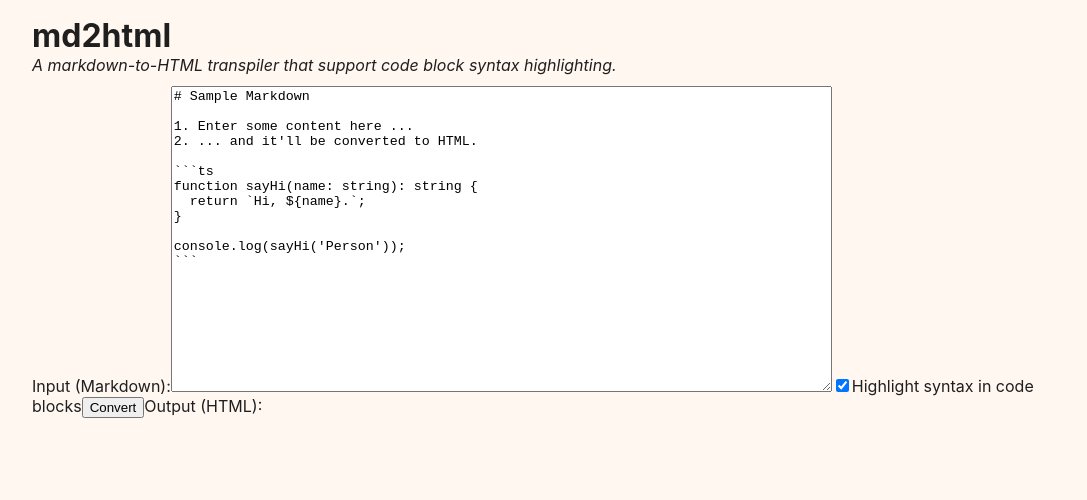
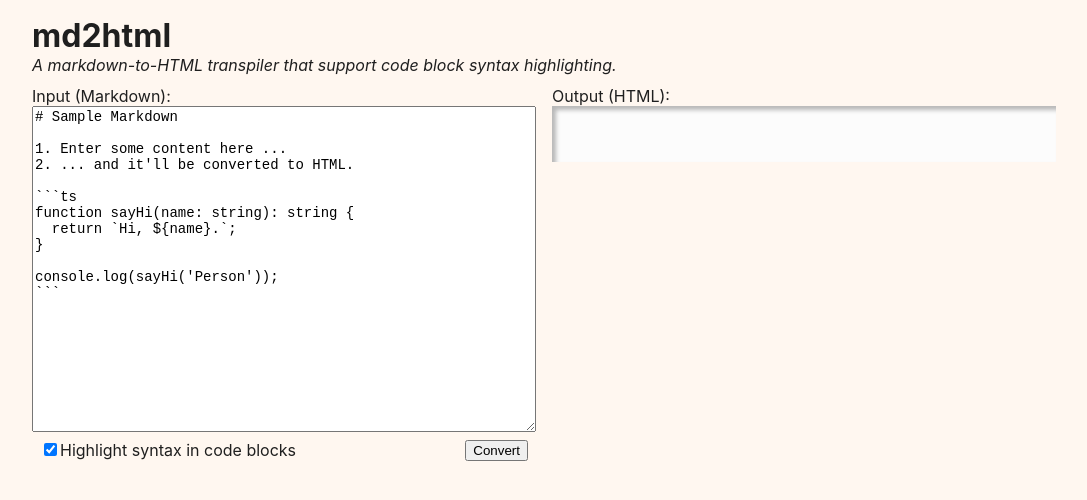
Before and after one commit to dascally/md2html, a React (Create React App) app: page / in a window 1280 px wide. Shown: the top 500 px of the page, without its empty margins (96-1183 px from the left). Built offline with nearby package versions, Linux system fonts and the light colour scheme.

Commit message:
Style MD-to-HTML form component

```diff
--- a/src/MDToHTML.css
+++ b/src/MDToHTML.css
@@ -0,0 +1,48 @@
+.mdToHTML {
+  display: flex;
+  flex-direction: column;
+  flex-flow: row wrap;
+
+  gap: 1rem;
+}
+.mdToHTML__inputContainer {
+  min-width: 40ch;
+  flex: 1;
+}
+.mdToHTML__outputContainer {
+  min-width: 40ch;
+  flex: 1;
+}
+
+.mdToHTML__inputControl > label,
+.mdToHTML__inputControl > textarea {
+  display: block;
+}
+.mdToHTML__inputControl > textarea {
+  min-width: 40ch;
+  width: 100%;
+
+  margin-block-end: 0.5rem;
+
+  font-size: calc(7rem / 8);
+}
+.mdToHTML__convertControl {
+  display: flex;
+
+  margin: 0 0.5rem;
+
+  flex-flow: row nowrap;
+  justify-content: space-between;
+}
+.mdToHTML__outputControl {
+  overflow-x: auto;
+
+  min-width: 40ch;
+  min-height: 4em;
+
+  box-shadow: hsl(0, 0%, 17%, 0.33) 4px 4px 4px inset;
+  background: hsl(0, 0%, 99%);
+  padding: 0.5em;
+
+  font-size: calc(7rem / 8);
+}
--- a/src/MDToHTML.tsx
+++ b/src/MDToHTML.tsx
@@ -66,7 +66,9 @@ function MDToHTML() {
   }
 
   return (
-    <form className='mdToHTMLForm' onSubmit={handleConvertSubmit}>
+    <form className='mdToHTML' onSubmit={handleConvertSubmit}>
+      <div className='mdToHTML__inputContainer'>
+        <div className='mdToHTML__inputControl'>
           <label htmlFor='inputMD'>Input (Markdown):</label>
           <textarea
             name='inputMD'
@@ -76,6 +78,9 @@ function MDToHTML() {
             rows={20}
             id='inputMD'
           />
+        </div>
+        <div className='mdToHTML__convertControl'>
+          <div>
             <input
               name='highlight'
               type='checkbox'
@@ -84,15 +89,20 @@ function MDToHTML() {
               id='highlight'
             />
             <label htmlFor='highlight'>Highlight syntax in code blocks</label>
+          </div>
           <button type='submit'>Convert</button>
+        </div>
+      </div>
+      <div className='mdToHTML__outputContainer'>
         <label htmlFor='outputHTML'>Output (HTML):</label>
-      <pre>
+        <pre className='mdToHTML__outputControl'>
           <code>
             <output name='outputHTML' id='outputHTML'>
               {output}
             </output>
           </code>
         </pre>
+      </div>
     </form>
   );
 }
--- a/src/index.css
+++ b/src/index.css
@@ -1,3 +1,7 @@
+* {
+  box-sizing: border-box;
+}
+
 :root {
   --background-color: hsl(30, 100%, 97%);
   --color: hsl(0, 0%, 12%);
@@ -8,7 +12,7 @@
 
 body {
   max-width: 1200px;
-  margin: 1rem auto;
+  margin: 1rem;
 
   background: var(--background-color);
   color: var(--color);
@@ -23,6 +27,7 @@ body {
 @media screen and (min-width: 500px) {
   body {
     width: 80%;
+    margin: 1rem auto;
   }
 }
 
@@ -57,7 +62,8 @@ hgroup > p {
   font-style: italic;
 }
 
-p {
+p,
+pre {
   margin: 0 0 1rem;
 }
 
```
Lines whose indentation alone changed are shown as unchanged.
